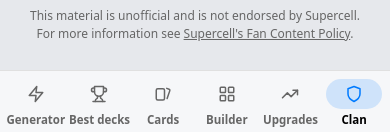
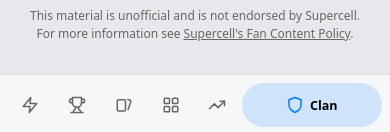
Before and after one commit to FaasHoetjes/royale-decklab, a React (Vite) app in the folder client/: page /clan in a window 390 px wide. Shown: the part 709-841 px from the top of the page. Built offline with nearby package versions, Linux system fonts and the light colour scheme; no server answers.

Commit message:
Give the selected mobile tab the room for its label
Six labelled tabs were cramped on 360-375px phones. Other tabs now show only their icon, and the selected one widens into a pill with its label.

```diff
--- a/client/src/components/MobileNav.tsx
+++ b/client/src/components/MobileNav.tsx
@@ -44,37 +44,36 @@ export default function MobileNav() {
         </div>
       </header>
 
-      <nav
-        aria-label="Main menu"
-        style={{
-          ...styles.tabBar,
-          gridTemplateColumns: `repeat(${tabs.length}, minmax(0, 1fr))`,
-          backgroundColor: theme.bg.secondary,
-          borderTopColor: theme.border,
-        }}
-      >
+      <nav aria-label="Main menu" style={{ ...styles.tabBar, backgroundColor: theme.bg.secondary, borderTopColor: theme.border }}>
         {tabs.map((tab) => (
           <NavLink
             key={tab.label}
             to={tab.to}
             end={tab.end}
+            aria-label={tab.tab}
             className="tab-link"
             onClick={() => setTapped(tab.to)}
-            style={({ isActive }) => ({ ...styles.tab, color: lit(tab.to, isActive) ? theme.text.primary : theme.text.secondary })}
+            style={({ isActive }) => ({
+              ...styles.tab,
+              ...(lit(tab.to, isActive) && styles.tabLit),
+              color: lit(tab.to, isActive) ? theme.text.primary : theme.text.secondary,
+            })}
           >
-            {({ isActive }) => (
-              <>
-                <span style={styles.tabIconBox}>
-                  {lit(tab.to, isActive) && <span className="tab-pill" style={styles.tabPill} />}
-                  <span style={{ ...styles.tabIcon, color: lit(tab.to, isActive) ? theme.accent : undefined }} aria-hidden="true">
+            {({ isActive }) =>
+              lit(tab.to, isActive) ? (
+                <>
+                  <span className="tab-pill" style={styles.tabPill} />
+                  <span style={{ ...styles.tabIcon, color: theme.accent }} aria-hidden="true">
                     {tab.icon}
                   </span>
+                  <span style={styles.tabLabel}>{tab.tab}</span>
+                </>
+              ) : (
+                <span style={styles.tabIcon} aria-hidden="true">
+                  {tab.icon}
                 </span>
-                <span style={{ ...styles.tabLabel, fontWeight: lit(tab.to, isActive) ? 700 : 600 }}>
-                  {tab.tab}
-                </span>
-              </>
-            )}
+              )
+            }
           </NavLink>
         ))}
       </nav>
@@ -154,31 +153,33 @@ const styles = {
     right: 0,
     bottom: 0,
     zIndex: 900,
-    display: 'grid' as const,
-    padding: '6px 4px calc(6px + env(safe-area-inset-bottom))',
+    display: 'flex' as const,
+    gap: '2px',
+    padding: '8px 8px calc(8px + env(safe-area-inset-bottom))',
     borderTop: '1px solid',
   },
   tab: {
+    position: 'relative' as const,
+    flex: '1 1 0',
+    minWidth: 0,
+    height: '44px',
     display: 'flex' as const,
-    flexDirection: 'column' as const,
     alignItems: 'center' as const,
-    gap: '3px',
-    padding: '2px 0',
+    justifyContent: 'center' as const,
+    gap: '6px',
+    borderRadius: '22px',
     textDecoration: 'none',
     WebkitTapHighlightColor: 'transparent',
   },
-  tabIconBox: {
-    position: 'relative' as const,
-    display: 'flex' as const,
-    alignItems: 'center' as const,
-    justifyContent: 'center' as const,
-    width: '56px',
-    height: '30px',
+  tabLit: {
+    flexGrow: 2.6,
+    minWidth: 'max-content',
+    padding: '0 12px',
   },
   tabPill: {
     position: 'absolute' as const,
     inset: 0,
-    borderRadius: '15px',
+    borderRadius: '22px',
     backgroundColor: 'color-mix(in srgb, var(--accent) 16%, transparent)',
   },
   tabIcon: {
@@ -186,7 +187,9 @@ const styles = {
     display: 'flex' as const,
   },
   tabLabel: {
-    fontSize: '11.5px',
+    position: 'relative' as const,
+    fontSize: '12.5px',
+    fontWeight: 700 as const,
     whiteSpace: 'nowrap' as const,
   },
   sheetHeading: {
```
